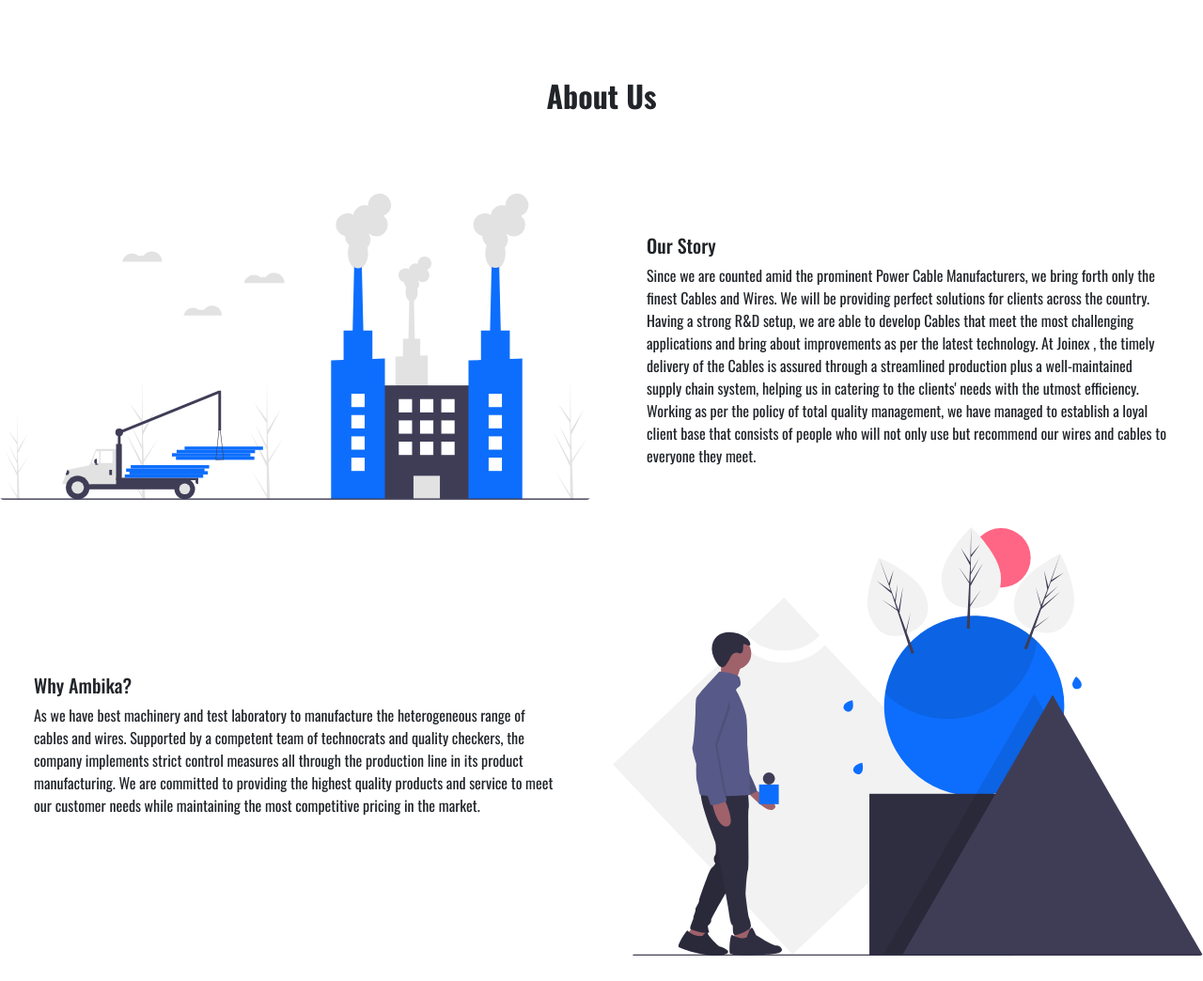
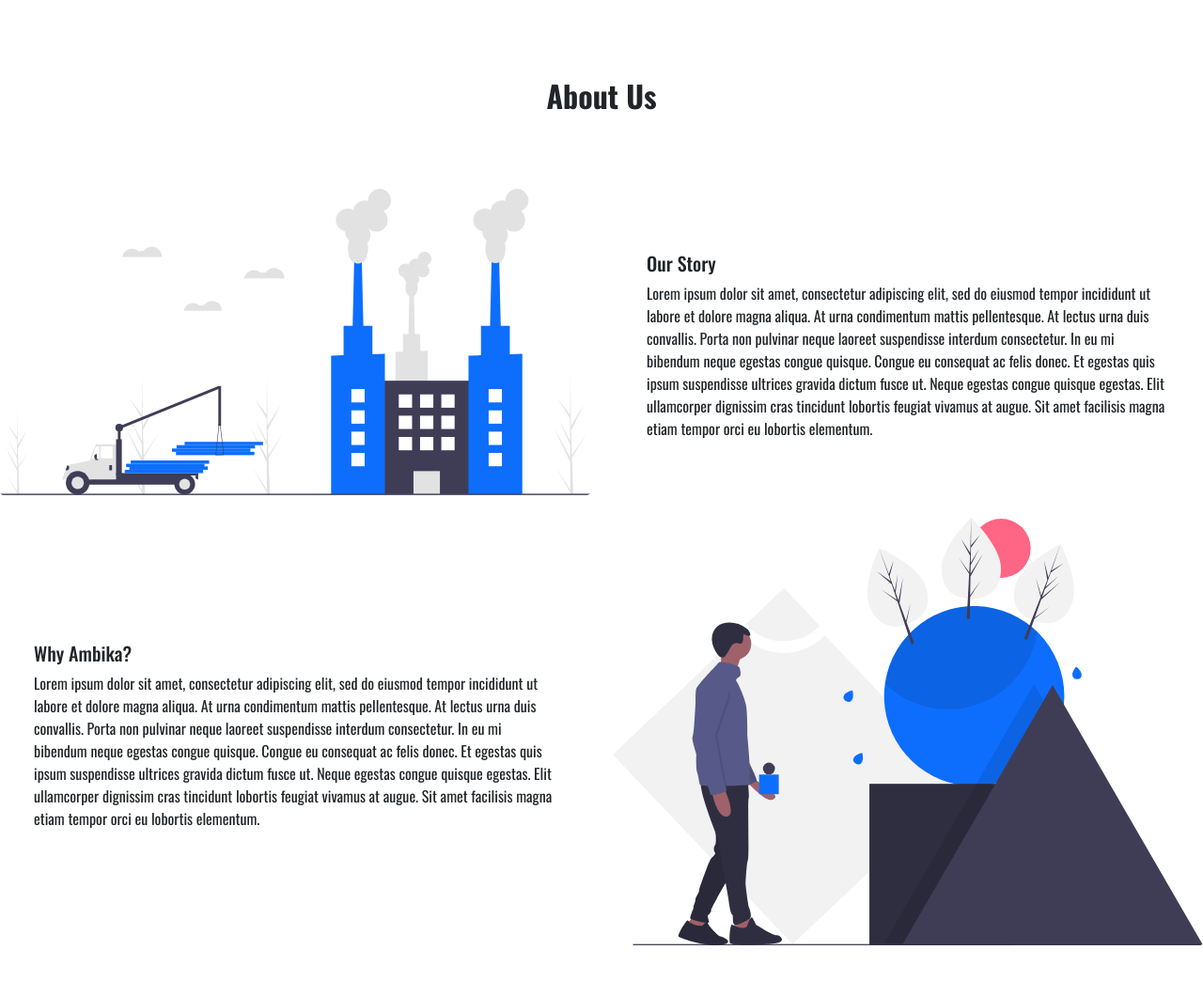
Before and after one commit to vatsal-git/Electrical-Store-Website, a plain HTML site: page index.html in a window 1280 px wide. Shown: the part 1515-2559 px from the top of the page at 94% size. Drawn offline with nearby package versions, Linux system fonts and the light colour scheme.

Commit message:
Update index.html

```diff
--- a/index.html
+++ b/index.html
@@ -95,15 +95,15 @@
                     aria-label="Slide 3"></button>
             </div>
             <div class="carousel-inner">
-                <div class="carousel-item active">
+                <div class="carousel-item active align-content-center">
                     <img src="img/nina-mercado-ygl027z_Iw0-unsplash.jpg" class="d-block w-100 carousel-img" alt="...">
                 </div>
                 <div class="carousel-item">
-                    <img src="img/alexander-schimmeck-PTfKblhWcCY-unsplash.jpg" class="d-block w-100 carousel-img"
+                    <img src="img/alexander-schimmeck-PTfKblhWcCY-unsplash.jpg" class="d-block  w-100 carousel-img"
                         alt="...">
                 </div>
                 <div class="carousel-item">
-                    <img src="img/steve-johnson-hokONTrHIAQ-unsplash.jpg" class="d-block w-100 carousel-img" alt="...">
+                    <img src="img/steve-johnson-hokONTrHIAQ-unsplash.jpg" class="d-block  w-100 carousel-img" alt="...">
                 </div>
             </div>
         </div>
@@ -176,11 +176,31 @@
             </div>
             <div class="col-lg-6 col-sm-12 d-flex flex-column justify-content-center about-content">
                 <h5>Our Story</h5>
-                <p>Since we are counted amid the prominent Power Cable Manufacturers, we bring forth only the finest Cables and Wires. We will be providing perfect solutions for clients across the country. Having a strong R&D setup, we are able to develop Cables that meet the most challenging applications and bring about improvements as per the latest technology. At Joinex , the timely delivery of the Cables is assured through a streamlined production plus a well-maintained supply chain system, helping us in catering to the clients' needs with the utmost efficiency. Working as per the policy of total quality management, we have managed to establish a loyal client base that consists of people who will not only use but recommend our wires and cables to everyone they meet.</p>
+                <p>Lorem ipsum dolor sit amet, consectetur adipiscing elit, sed do eiusmod tempor incididunt ut labore
+                    et dolore magna
+                    aliqua. At urna condimentum mattis pellentesque. At lectus urna duis convallis. Porta non pulvinar
+                    neque laoreet
+                    suspendisse interdum consectetur. In eu mi bibendum neque egestas congue quisque. Congue eu
+                    consequat ac felis donec. Et
+                    egestas quis ipsum suspendisse ultrices gravida dictum fusce ut. Neque egestas congue quisque
+                    egestas. Elit ullamcorper
+                    dignissim cras tincidunt lobortis feugiat vivamus at augue. Sit amet facilisis magna etiam tempor
+                    orci eu lobortis
+                    elementum.</p>
             </div>
             <div class="col-lg-6 col-sm-12 d-flex flex-column justify-content-center about-content">
                 <h5>Why Ambika?</h5>
-                <p>As we have best machinery and test laboratory to manufacture the heterogeneous range of cables and wires. Supported by a competent team of technocrats and quality checkers, the company implements strict control measures all through the production line in its product manufacturing. We are committed to providing the highest quality products and service to meet our customer needs while maintaining the most competitive pricing in the market.</p>
+                <p>Lorem ipsum dolor sit amet, consectetur adipiscing elit, sed do eiusmod tempor incididunt ut labore
+                    et dolore magna
+                    aliqua. At urna condimentum mattis pellentesque. At lectus urna duis convallis. Porta non pulvinar
+                    neque laoreet
+                    suspendisse interdum consectetur. In eu mi bibendum neque egestas congue quisque. Congue eu
+                    consequat ac felis donec. Et
+                    egestas quis ipsum suspendisse ultrices gravida dictum fusce ut. Neque egestas congue quisque
+                    egestas. Elit ullamcorper
+                    dignissim cras tincidunt lobortis feugiat vivamus at augue. Sit amet facilisis magna etiam tempor
+                    orci eu lobortis
+                    elementum.</p>
             </div>
             <div class="col-lg-6 col-sm-12 d-flex flex-column justify-content-center">
                 <figure class="figure">
@@ -212,8 +232,9 @@
     <div id="contact-us">
         <div class="contact-info">
             <h2>Contact Us</h2>
-            <h5 class="">☎️ +91-1111-2222-33</h5><br>
-            <h5 class="">📧 ambikaelectrics@gmail.com</h5>
+            <h5 class=""><a href="tel:+91-111-222-333-4">☎️</a></h5><br>
+
+            <h5 class=""> 📧 ambikaelectrics@gmail.com</h5>
         </div>
     </div>
 
```
